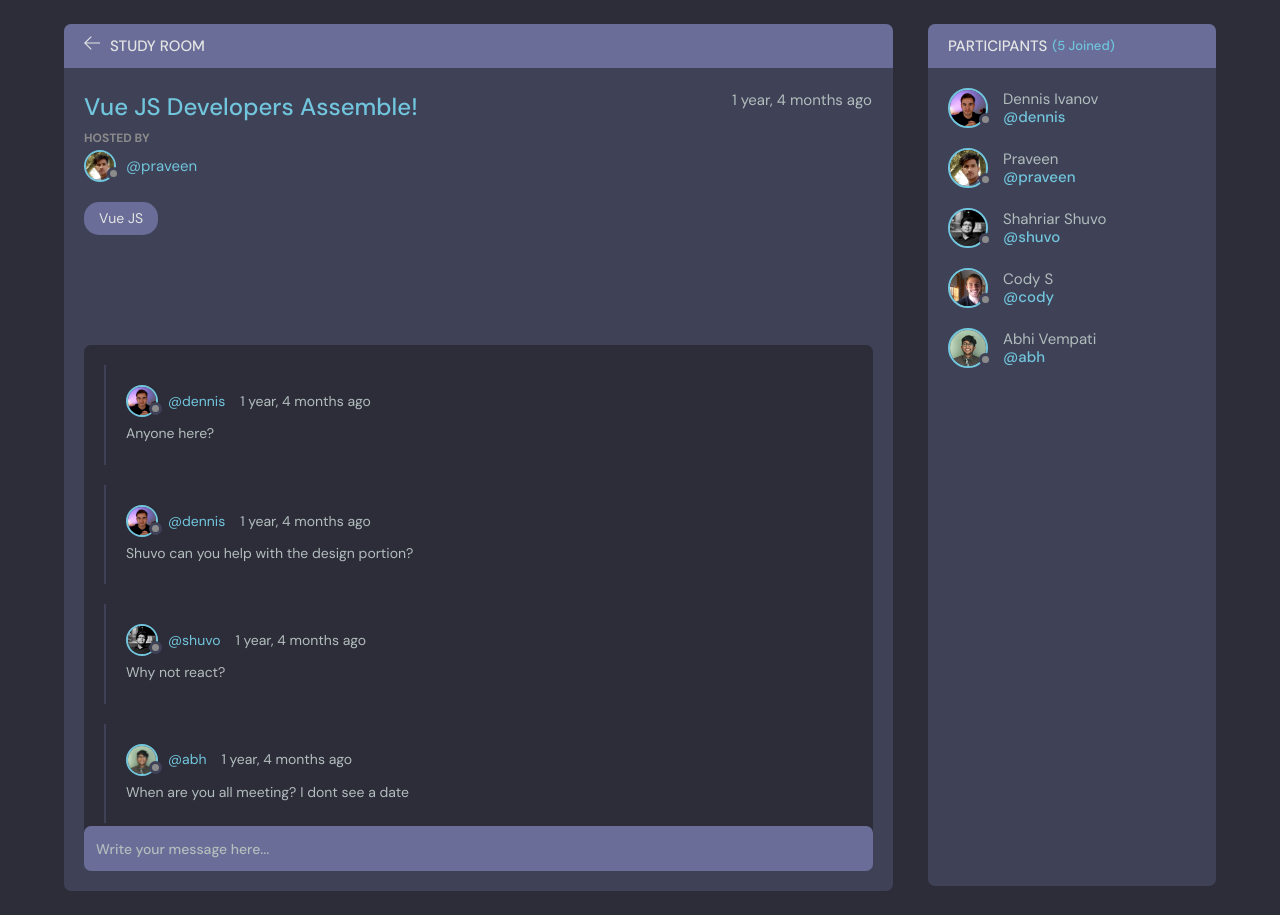
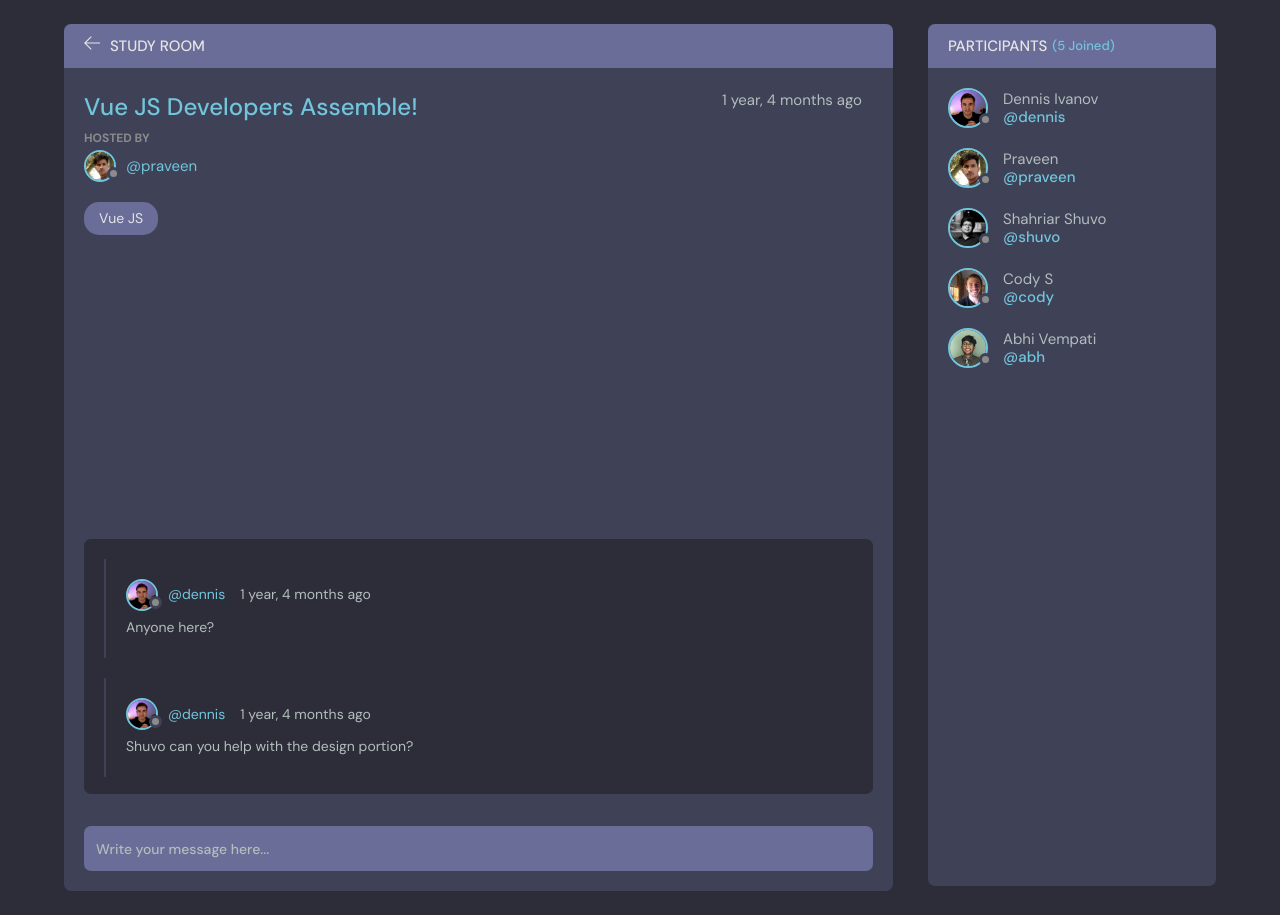
Before and after one commit to divanov11/StudyBud, a Django app: page /room/17/ in a window 1280 px wide. Shown: the part 76-991 px from the top of the page. Run offline with Django 3.2, Linux system fonts and the light colour scheme; data comes from the database, SQL or seed files in the repository.

Commit message:
fixed overlapping divs when viewing room

```diff
--- a/static/styles/style.css
+++ b/static/styles/style.css
@@ -964,7 +964,7 @@ a {
 }
 
 .room__header {
-  max-height: 30vh;
+  max-height: 45vh;
   overflow-y: auto;
   position: absolute;
   width: 95%;
@@ -1011,6 +1011,10 @@ a {
   color: var(--color-main);
 }
 
+.room__info span {
+  padding-right: 1rem;
+}
+
 .room__hosted p {
   text-transform: uppercase;
   color: var(--color-gray);
@@ -1042,8 +1046,10 @@ a {
 }
 
 .room__conversation {
+  position: relative;
+  top: -2.5rem;
   margin-top: 1rem;
-  margin-bottom: 4rem;
+  margin-bottom: 0rem;
   height: 64%;
 }
 
@@ -1057,8 +1063,8 @@ a {
   background: var(--color-bg);
   border-radius: 0.7rem;
   overflow-y: auto;
-  height: 100%;
-  margin-top: 28vh;
+  height: 50%;
+  margin-top: 50vh;
   padding: 0 2rem 4rem 2rem;
 }
 
```
